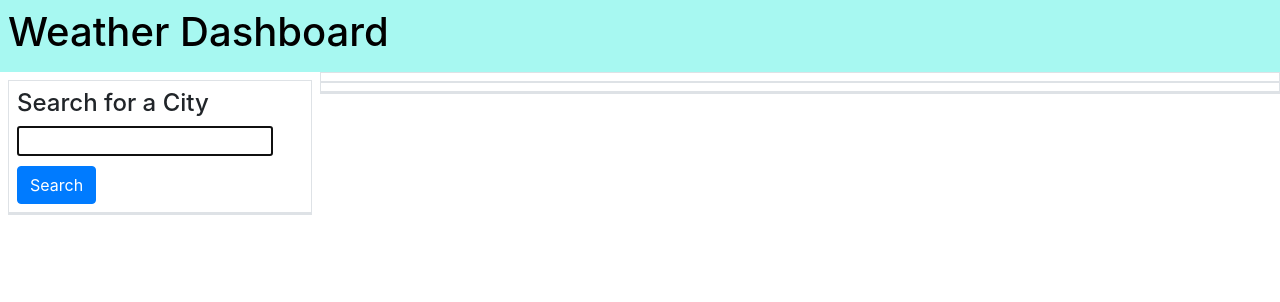
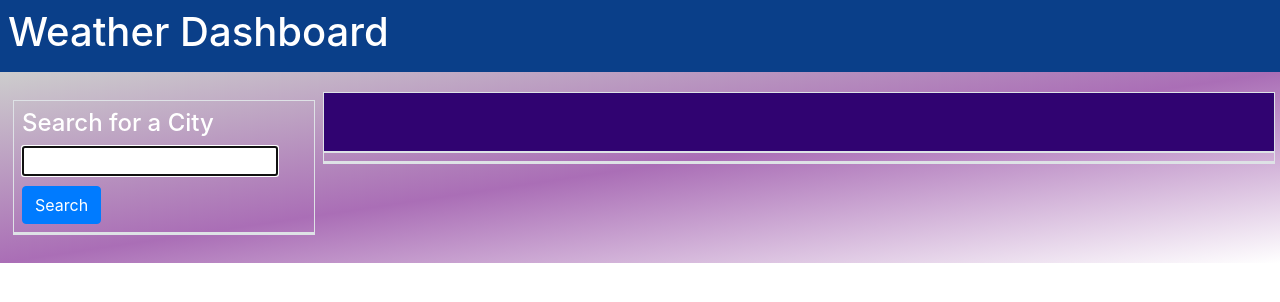
Before and after one commit to Araceli4690/Weather-Dashboard, a plain HTML site: page index.html in a window 1280 px wide. Drawn offline with nearby package versions, Linux system fonts and the light colour scheme.

Commit message:
main container style updates

```diff
--- a/assets/css/style.css
+++ b/assets/css/style.css
@@ -1,6 +1,6 @@
 .heading {
-    background-color: rgb(167, 248, 241);
-    color: black;
+    background-color: #0a3f89;
+    color: white;
 }
 .day-container {
     display: flex;
@@ -19,6 +19,14 @@
     flex:auto
 }
 
+.container-fluid{
+    background-image: linear-gradient(to bottom right,  #cdcdcd, #aa6eb6, #ffffff);
+    padding: 20px;
+}
+#current-forecast{
+    background-color: rgb(48, 3, 113);
+    padding: 25px;
+}
 span.severe{
     padding: 3px;
     background-color: red;
--- a/index.html
+++ b/index.html
@@ -1,5 +1,6 @@
 <!DOCTYPE html>
 <html lang="en">
+
 <head>
     <meta charset="UTF-8">
     <meta name="viewport" content="width=device-width, initial-scale=1.0">
@@ -7,38 +8,39 @@
     <link rel="stylesheet" href="./assets/css/style.css">
     <title>Weather Dashboard</title>
 </head>
+
 <body>
     <!--header-->
-    <header class = "heading text-left p-2">
+    <header class="heading text-left p-2">
         <h1>Weather Dashboard</h1>
     </header>
     <!--Main weather container-->
     <main class="container-fluid">
-        <div class = "row">
+        <div class="row">
             <!--search for city weather-->
             <div class="col-12 col-md-3 p-2 search-column">
-                <form class = "border p-2" id = "city-search-form">
-                    <h4>Search for a City</h2>
-                    <input id="city" type = "text" autofocus = "true" class = "form-input"/>
-                    <button class = "btn btn-primary" type = "submit">Search</button>
+                <form class="border p-2" id="city-search-form">
+                    <h4 style="color: white">Search for a City</h2>
+                        <input id="city" type="text" autofocus="true" class="form-input" />
+                        <button class="btn btn-primary" type="submit">Search</button>
                 </form>
                 <!--local storage display-->
-                <div class = "past-search border" id = "past-search-buttons"></div>
+                <div class="past-search border" id="past-search-buttons"></div>
             </div>
             <!--current weather container-->
             <div class="col-12 col-md-9">
-                <div class = "row border selected-city" id = "current-forecast">
-                    <div class = "col-12">
-                        <h2 id="searched-city"></h2>
-                        <div id = "current-weather-container" class = "list-group"></div>
+                <div class="row border selected-city" id="current-forecast">
+                    <div class="col-12">
+                        <h2 style="color: white;" id="searched-city"></h2>
+                        <div id="current-weather-container" class="list-group"></div>
                     </div>
                 </div>
-                <div class = "row border" id = "five-day-forecast">
-                        <h2 class= "col-12" id = "forecast"></h2>
+                <div class="row border" id="five-day-forecast">
+                    <h2 style="color: white;" class="col-12" id="forecast"></h2>
                 </div>
                 <!--five day forecast section-->
                 <div class="row border">
-                    <div class = "day-container" id = "fiveday-container"></div>
+                    <div class="day-container" id="fiveday-container"></div>
                 </div>
             </div>
         </div>
@@ -48,4 +50,5 @@
     <script src="https://cdnjs.cloudflare.com/ajax/libs/moment.js/2.27.0/moment.min.js"></script>
     <script src="./assets/js/script.js"></script>
 </body>
+
 </html>
```
